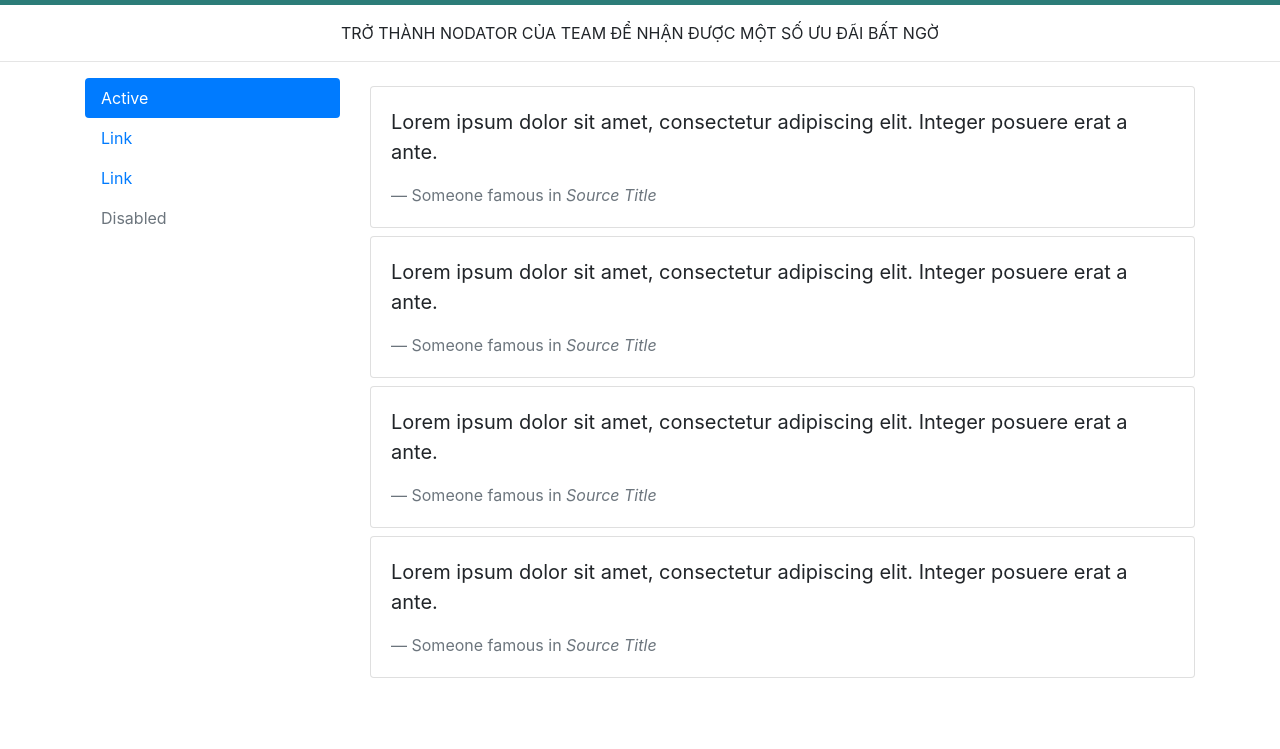
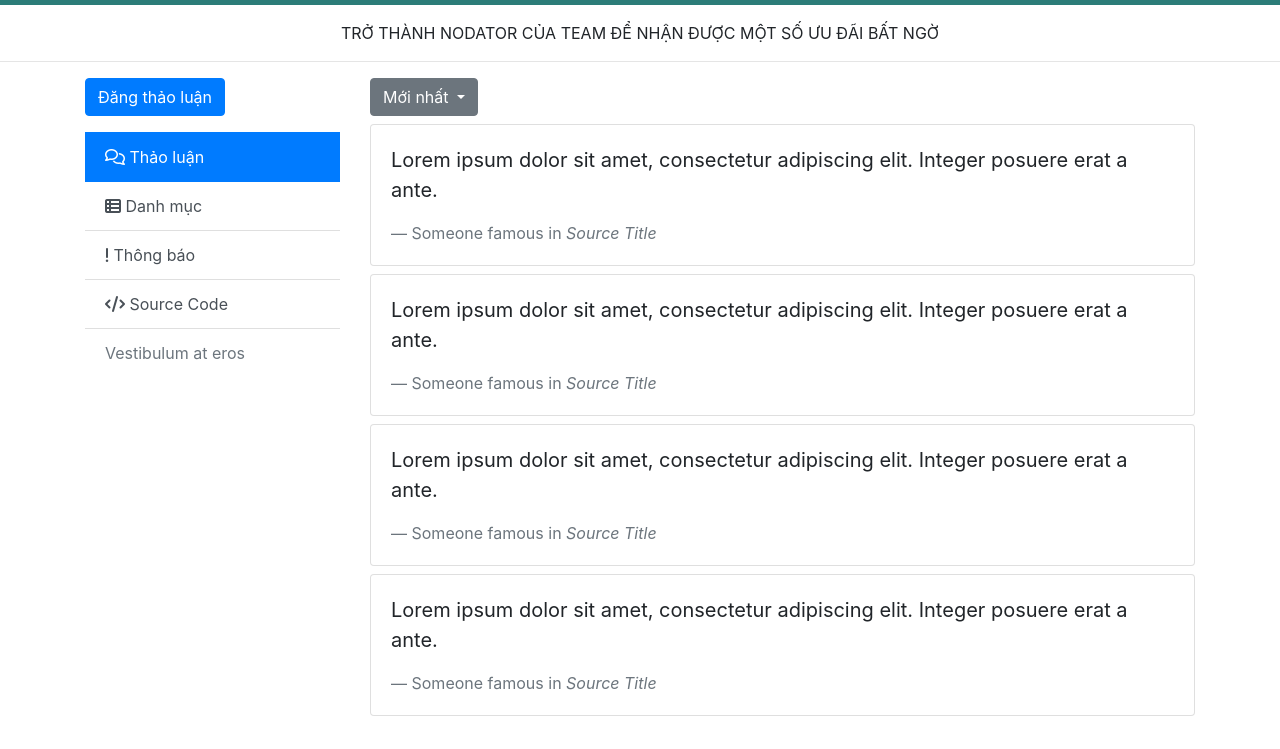
Before and after one commit to donghuong2000/Mini_Social_Template, a plain HTML site: page index.html in a window 1280 px wide. Shown: the part 51-800 px from the top of the page. Drawn offline with nearby package versions, Linux system fonts and the light colour scheme.

Commit message:
add font icon

```diff
--- a/index.html
+++ b/index.html
@@ -47,10 +47,6 @@
           </li>
           </li>
         </ul>
-
-
-
-
       </div>
     </div>
   </nav>
@@ -65,23 +61,39 @@
       <div class="row">
         <!--Leftnav-->
         <div class="col-3">
-          <ul class="nav nav-pills flex-column">
-            <li class="nav-item">
-              <a class="nav-link active" href="#">Active</a>
-            </li>
-            <li class="nav-item">
-              <a class="nav-link" href="#">Link</a>
-            </li>
-            <li class="nav-item">
-              <a class="nav-link" href="#">Link</a>
-            </li>
-            <li class="nav-item">
-              <a class="nav-link disabled" href="#">Disabled</a>
-            </li>
+          <button class="btn btn-primary">Đăng thảo luận</button>
+          <ul class="list-group list-group-flush mt-3">
+            <a href="#" class="list-group-item list-group-item-action active">
+              <i class="icon far fa-comments Button-icon"></i>
+              Thảo luận
+            </a>
+            <a href="#" class="list-group-item list-group-item-action">
+              <i class="icon fas fa-th-list Button-icon"></i>
+              Danh mục</a>
+            <a href="#" class="list-group-item list-group-item-action">
+              <i class="Button-icon icon fas fa-exclamation"></i> Thông báo</a>
+            <a href="#" class="list-group-item list-group-item-action">
+              <i class="Button-icon icon fas fa-code"></i> Source Code</a>
+            <a href="#" class="list-group-item list-group-item-action disabled"> Vestibulum at eros</a>
           </ul>
         </div>
         <!--Rightnav-->
         <div class="col-9">
+          <div class="top-left-nav">
+            <div class="dropdown">
+              <button class="btn btn-secondary dropdown-toggle" type="button" id="dropdownMenuButton" data-toggle="dropdown" aria-haspopup="true" aria-expanded="false">
+                Mới nhất
+              </button>
+              <div class="dropdown-menu" aria-labelledby="dropdownMenuButton">
+                <a class="dropdown-item" href="#">Mới nhất</a>
+                <a class="dropdown-item" href="#">Trên cùng</a>
+                <a class="dropdown-item" href="#">Gần nhất</a>
+                <a class="dropdown-item" href="#">Cũ nhất</a>
+                <a class="dropdown-item" href="#">Phổ biến</a>
+                <a class="dropdown-item" href="#">Không phổ biến</a>
+              </div>
+            </div>
+          </div>
           <div class="card mt-2">
             <div class="card-body">
               <blockquote class="blockquote mb-0">
@@ -140,6 +152,7 @@
   <script src="https://stackpath.bootstrapcdn.com/bootstrap/4.3.1/js/bootstrap.min.js"
     integrity="sha384-JjSmVgyd0p3pXB1rRibZUAYoIIy6OrQ6VrjIEaFf/nJGzIxFDsf4x0xIM+B07jRM"
     crossorigin="anonymous"></script>
+    <script src="https://kit.fontawesome.com/4dc95ff4c2.js" crossorigin="anonymous"></script>
 </body>
 
 </html>
```
